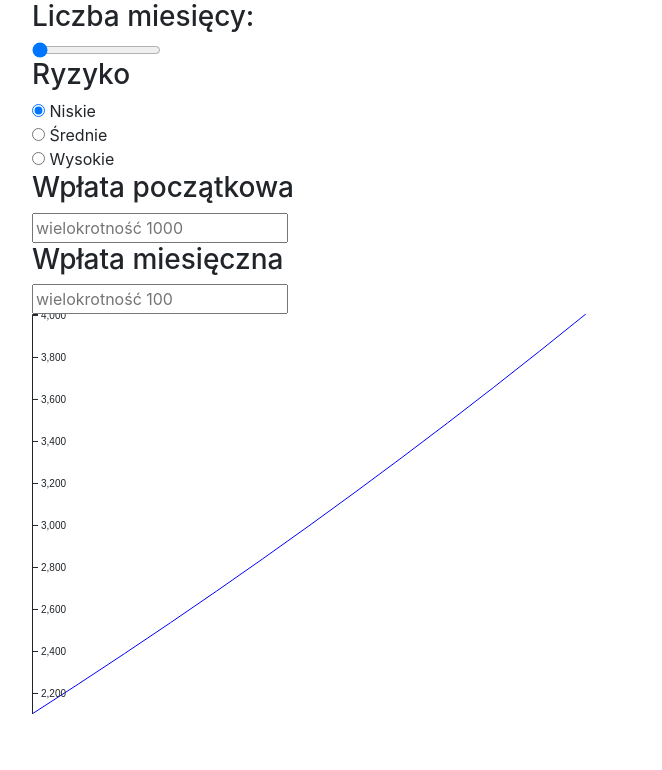
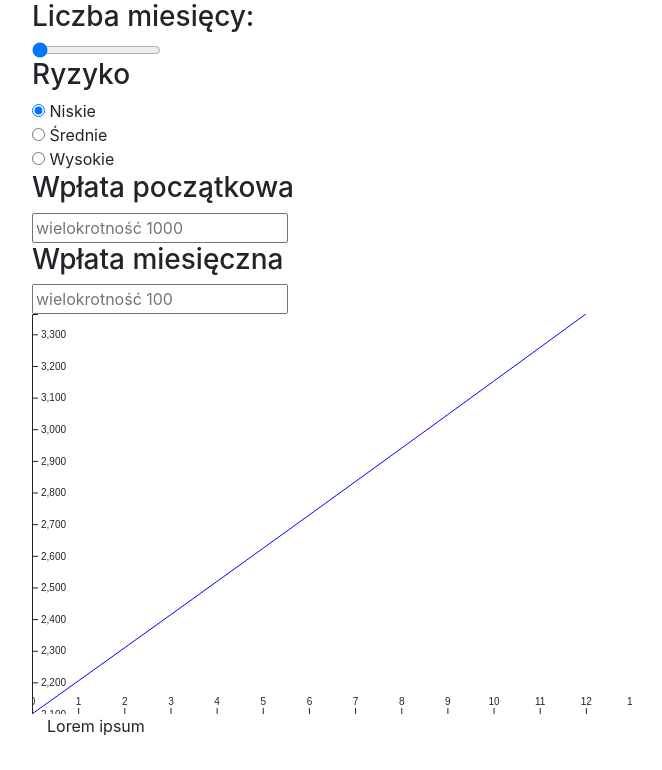
Before and after one commit to lukaszwos/l7s.works, a plain HTML site: page stoapps/two.html in a window 1280 px wide. Shown: the whole page, without its empty margins (38-700 px from the left). Drawn offline with nearby package versions, Linux system fonts and the light colour scheme.

Commit message:
zobaczymy co sie stanie

```diff
--- a/css/style.css
+++ b/css/style.css
@@ -0,0 +1,3 @@
+div {
+	margin-top: 0px;
+}
--- a/stoapps/two.html
+++ b/stoapps/two.html
@@ -8,6 +8,8 @@
 	<title>Slider</title>
 	<link rel="stylesheet" href="https://stackpath.bootstrapcdn.com/bootstrap/4.1.3/css/bootstrap.min.css" integrity="sha384-MCw98/SFnGE8fJT3GXwEOngsV7Zt27NXFoaoApmYm81iuXoPkFOJwJ8ERdknLPMO"
 	 crossorigin="anonymous">
+
+	 <link rel="stylesheet" href="../css/style.css">
 
 	 <script src="https://d3js.org/d3.v5.min.js"></script>
 
@@ -30,9 +32,9 @@
 		<div class="row">
 
 			<form id="ryzyko">
-				<input type="radio" name="ryzyko" value=0.02 checked> Niskie<br>
-				<input type="radio" name="ryzyko" value=0.05> Średnie<br>
-				<input type="radio" name="ryzyko" value=0.1> Wysokie
+				<input type="radio" name="ryzyko" value=0.002 checked> Niskie<br>
+				<input type="radio" name="ryzyko" value=0.004> Średnie<br>
+				<input type="radio" name="ryzyko" value=0.008> Wysokie
 			</form>
 
 		</div>
@@ -61,6 +63,10 @@
 
 		</div>
 
+		<figure class="highlight">
+			<p>Lorem ipsum</p>
+		</figure>
+
 
 
 	</div>
--- a/stoapps/two.js
+++ b/stoapps/two.js
@@ -5,7 +5,7 @@ let macierz; //wektor wartości miesięc po miesiącu
 let range = parseInt(document.getElementById('miesiace').value); //liczba miesięcy
 let PMT = 100 || parseInt(document.getElementById('wplataOkresowa').value); //wpłata miesięczna
 let pZero = 2000 || parseInt(document.getElementById('wplata').value); //wpłata początkowa
-let ryzyko = 1.02; //stopa procentowa w formacie 1+x
+let ryzyko = 1.002; //stopa procentowa w formacie 1+x
 
 rysuj();
 
@@ -53,7 +53,10 @@ function rysuj() {
 
 		let yAxis = d3.axisRight(y);
 
+		let xAxis = d3.axisTop(x);
+
 		svg.append('g').attr("transform","translate(0,0)").call(yAxis);
+		svg.append('g').attr("transform","translate(0,400)").call(xAxis);
 
 	console.log(macierz);
 
```
